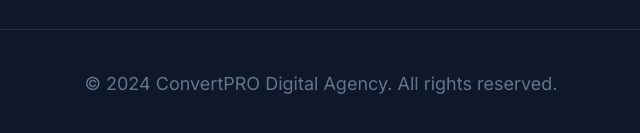
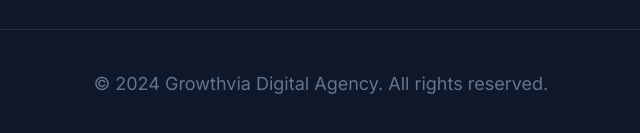
Before and after one commit to faisal07676-creator/digitalproductweb, a plain HTML site: page contact.html in a window 1280 px wide. Shown: the part 4095-4228 px from the top of the page, 319-959 px from the left. Drawn offline with Linux system fonts and the light colour scheme.

Commit message:
Update contact.html

```diff
--- a/contact.html
+++ b/contact.html
@@ -996,7 +996,7 @@
             </div>
 
             <div class="copyright">
-                <p>&copy; 2024 ConvertPRO Digital Agency. All rights reserved.</p>
+                <p>&copy; 2024 Growthvia Digital Agency. All rights reserved.</p>
             </div>
         </div>
     </footer>
```
